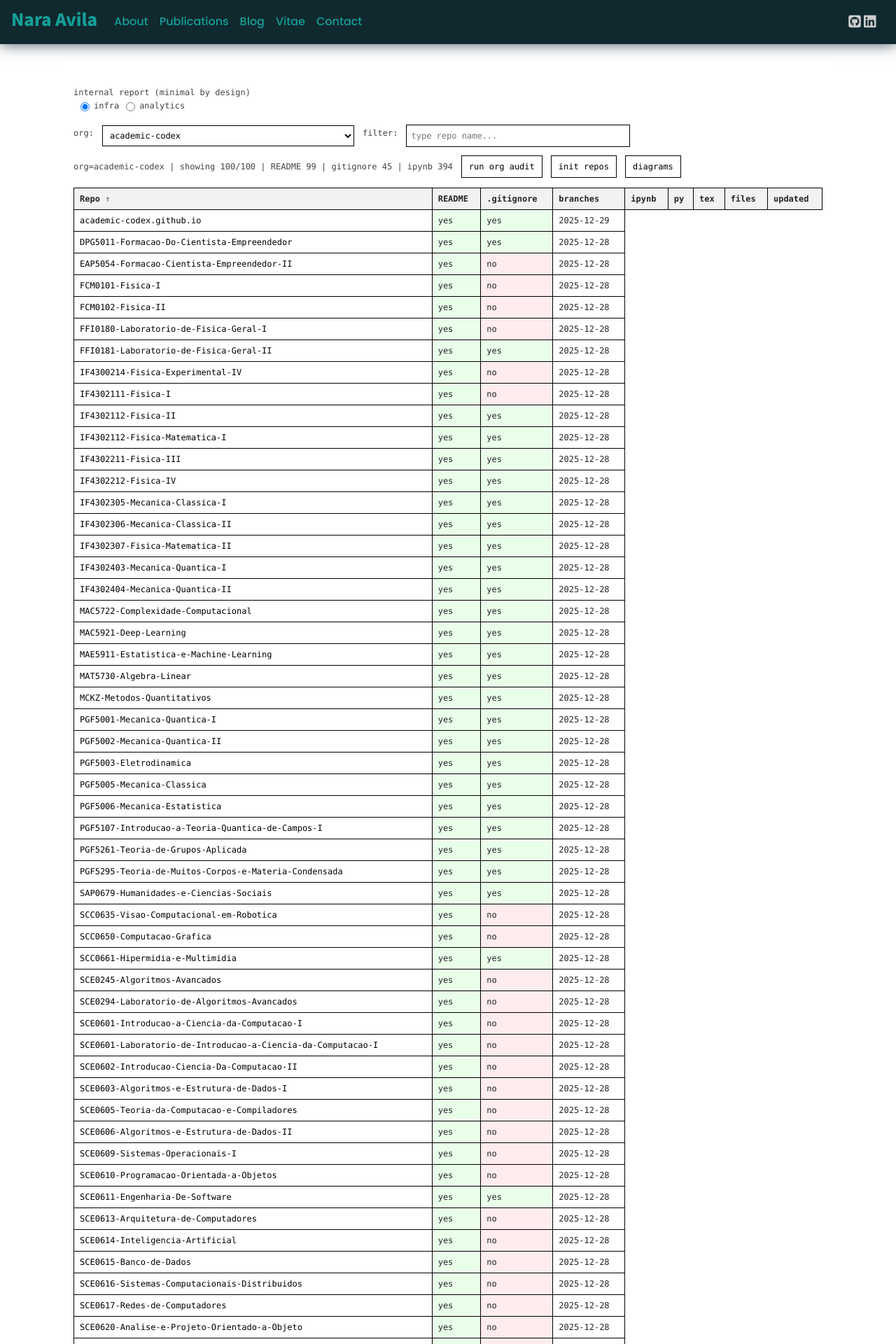
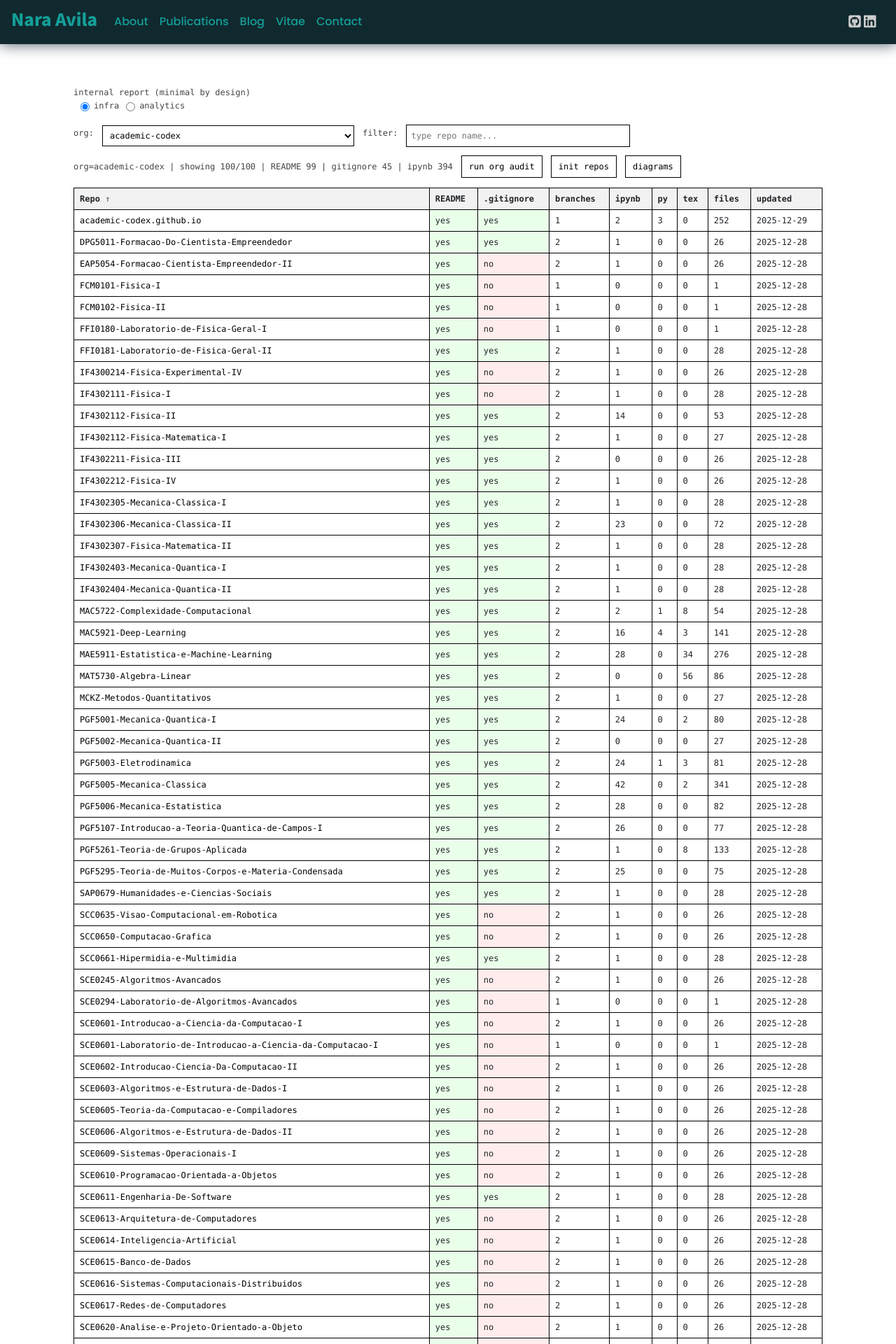
Before and after one commit to naavilam/naavilam.github.io, a Jekyll site: the page built from pages/audit.html, in a window 1280 px wide. Shown: the top 1920 px of the page at 70% size. Built offline with Jekyll 4.4.1, drawn with Linux system fonts in a browser that asks for light colours; nearby versions of some CDN libraries; comment, search, counter and statistics services are not loaded; some of the changed text lies outside the part shown.

Commit message:
Update files

```diff
--- a/pages/audit.html
+++ b/pages/audit.html
@@ -153,6 +153,12 @@
     .audit-table th.sort-desc::after {
         content: " ↓";
         opacity: 0.6;
+    }
+
+    .audit-ga {
+        font-weight: 500;
+        text-align: right;
+        border-radius: 4px;
     }
 </style>
 
@@ -422,14 +428,18 @@
                     const cell = td(String(value), "audit-ga");
 
                     if (value === 0) {
-                        cell.style.color = "#b00020"; // zero = alerta forte
+                        cell.style.backgroundColor = "#fdecec"; // rosa aquarela
+                        cell.style.color = "#8b1d1d";
                     } else {
-                        cell.style.color = gaColor(value, min, max);
+                        cell.style.backgroundColor = gaBgColor(value, min, max);
+                        cell.style.color = "#111"; // texto sempre legível
                     }
 
                     tr.appendChild(cell);
                     return;
                 }
+
+                tr.appendChild(td(String(r[c.key] ?? 0)));
             });
 
             tbody.appendChild(tr);
```
Also changed, not shown: other parts of pages/audit.html (+6 -6 lines).
